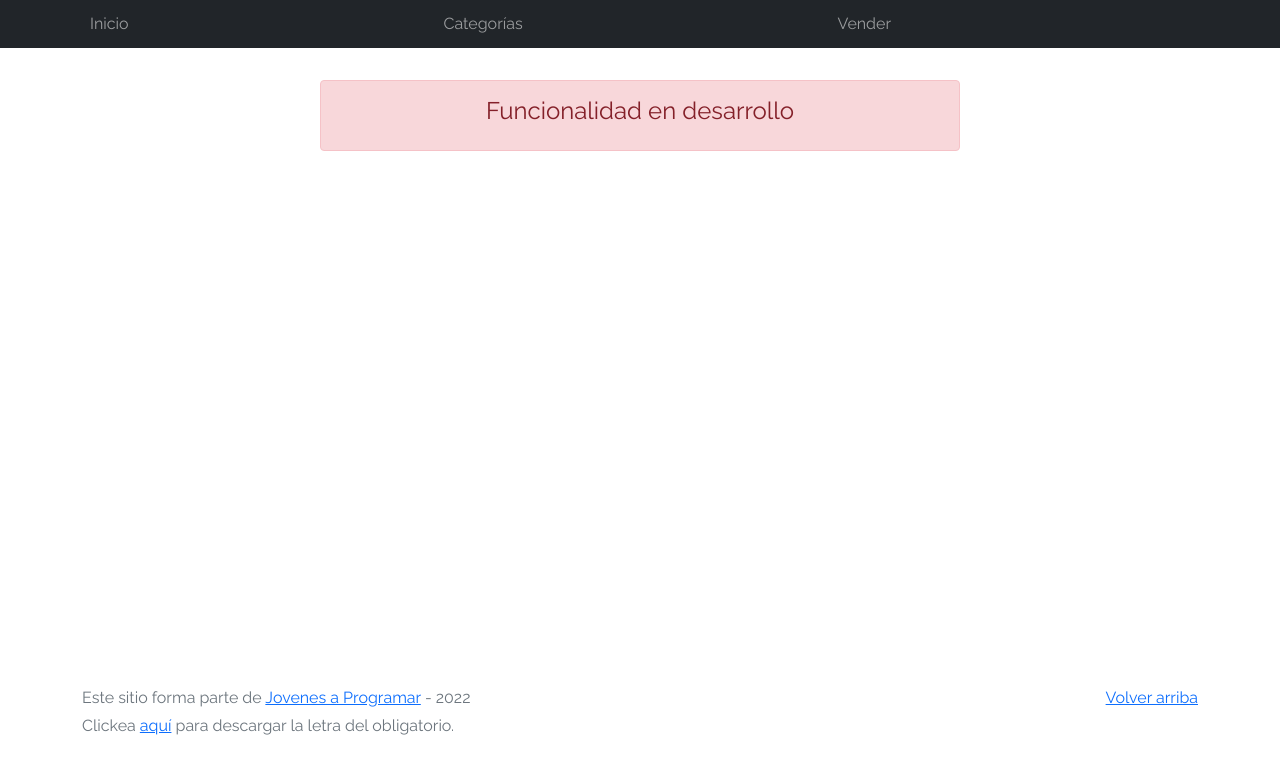
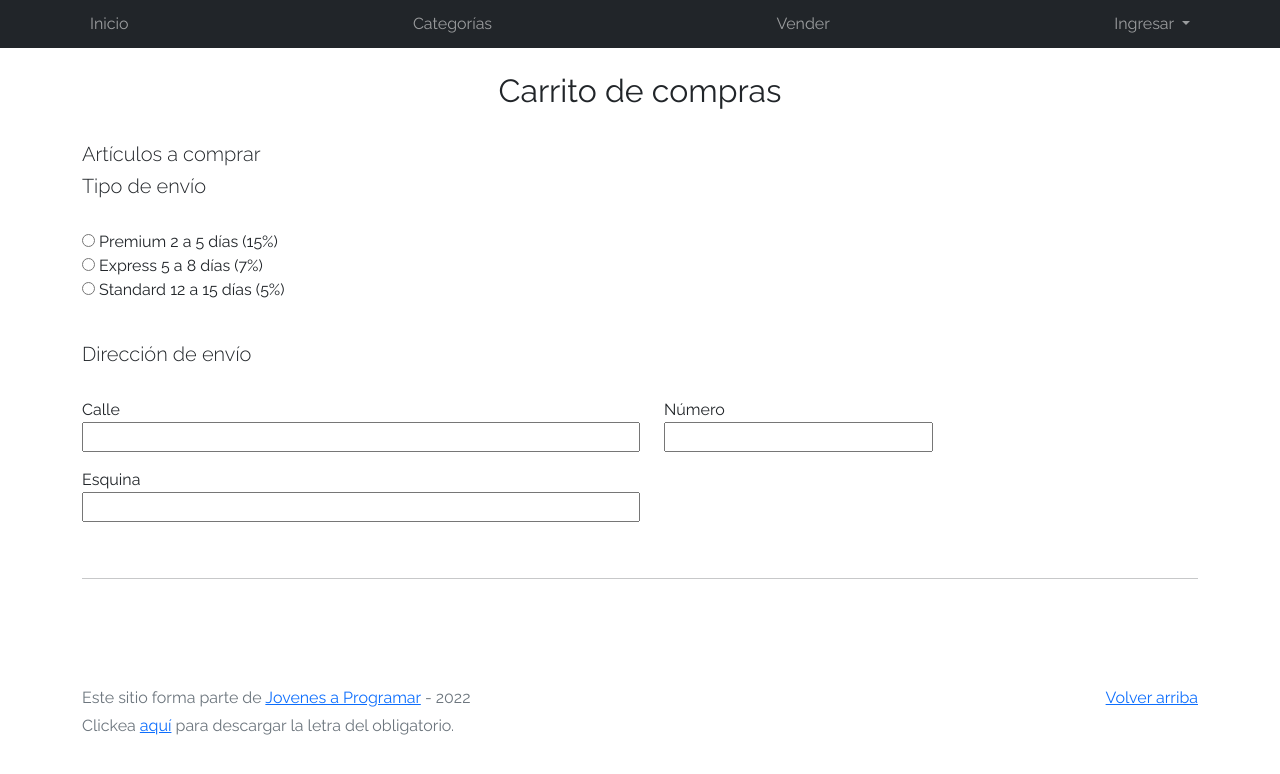
Before and after one commit to Maria-Eugenia-Moya/Maria-Eugenia-Moya.github.io, a plain HTML site: page cart.html in a window 1280 px wide. Drawn offline with Linux system fonts and the light colour scheme.

Commit message:
Entrega 5

```diff
--- a/cart.html
+++ b/cart.html
@@ -29,7 +29,16 @@
           <li class="nav-item">
             <a class="nav-link" href="sell.html">Vender</a>
           </li>
-          <li class="nav-item">
+          <li class="nav-item dropdown">
+            <a class="nav-link dropdown-toggle" href="login.html" role="button" id="usuario" data-bs-toggle="dropdown" aria-expanded="false">
+              Ingresar
+            </a>
+            <ul class="dropdown-menu dropdown-menu-dark" aria-labelledby="navbarDarkDropdownMenuLink">
+              <li><a class="dropdown-item" href="cart.html">Mi carrito</a></li>
+              <li><a class="dropdown-item" href="my-profile.html">Mi perfil</a></li>
+              <li><a class="dropdown-item" href="login.html">Cerrar sesión</a></li>
+            </ul>
+          </div>
           </li>
         </ul>
       </div>
@@ -37,9 +46,34 @@
   </nav>
   <main>
     <div class="container">
-      <div class="alert alert-danger text-center" role="alert">
-        <h4 class="alert-heading">Funcionalidad en desarrollo</h4>
-      </div>
+      <div class="text-center p-4">
+<h2>Carrito de compras</h2>
+</div>
+<h4 class="lead">Artículos a comprar</h4>
+<div id="listaCompras">
+</div>
+<h4 class="lead">Tipo de envío</h4><br>
+<p>
+  <input type="radio" name="envío" value="p"> Premium 2 a 5 días (15%)<br>
+  <input type="radio" name="envío" value="e"> Express 5 a 8 días (7%)<br>
+  <input type="radio" name="envío" value="s"> Standard 12 a 15 días (5%)<br>
+</p><br>
+<h4 class="lead">Dirección de envío</h4><br>
+<div class="row">
+<div class= "col"><p>Calle<br>
+  <input type="text" name="calle" size="65">
+</p>
+</div>
+<div class= "col"><p> Número<br>
+  <input type="text" name="calle" size="30">
+</p>
+</div>
+</div>
+<p> Esquina <br>
+  <input type="text" name="calle" size="65">
+</p>
+<br><hr>
+
     </div>
   </main>
   <footer class="text-muted">
```
